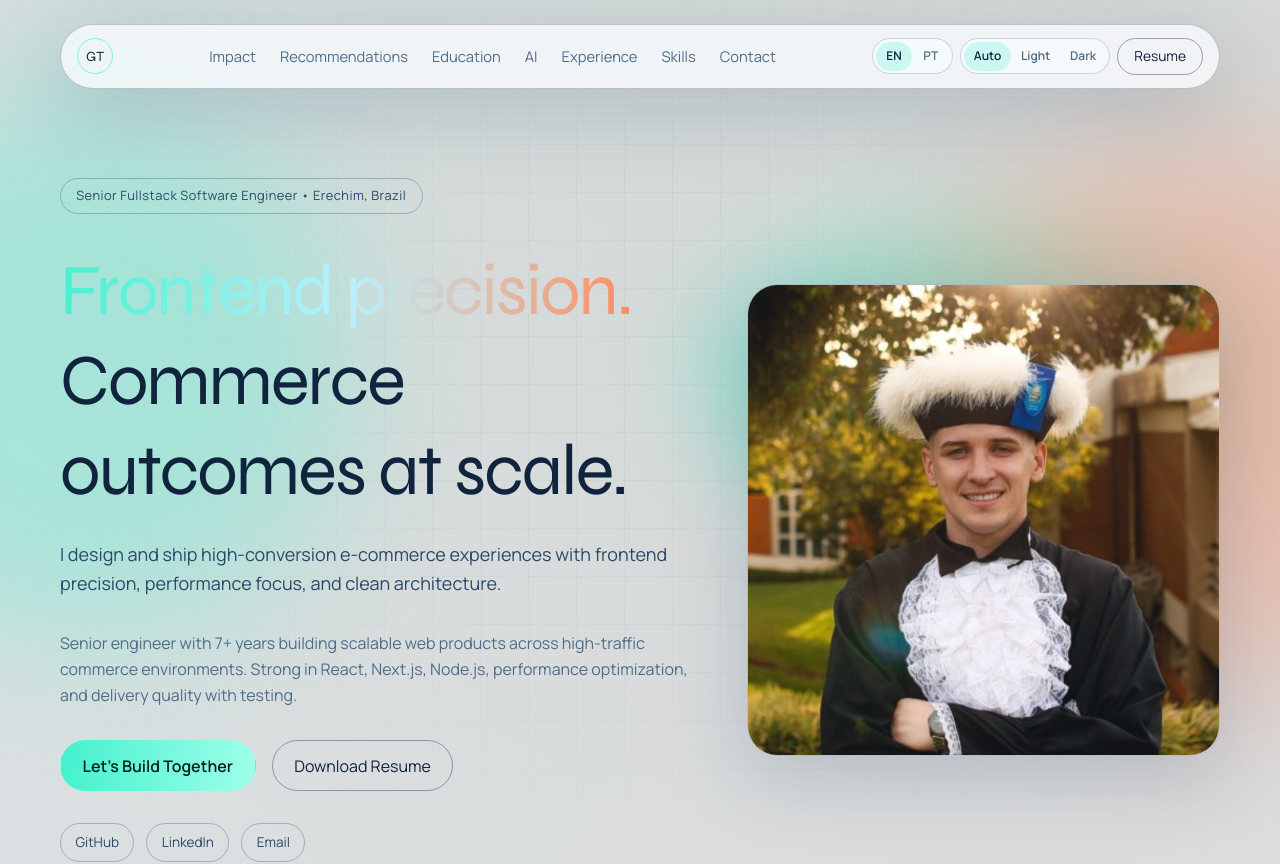
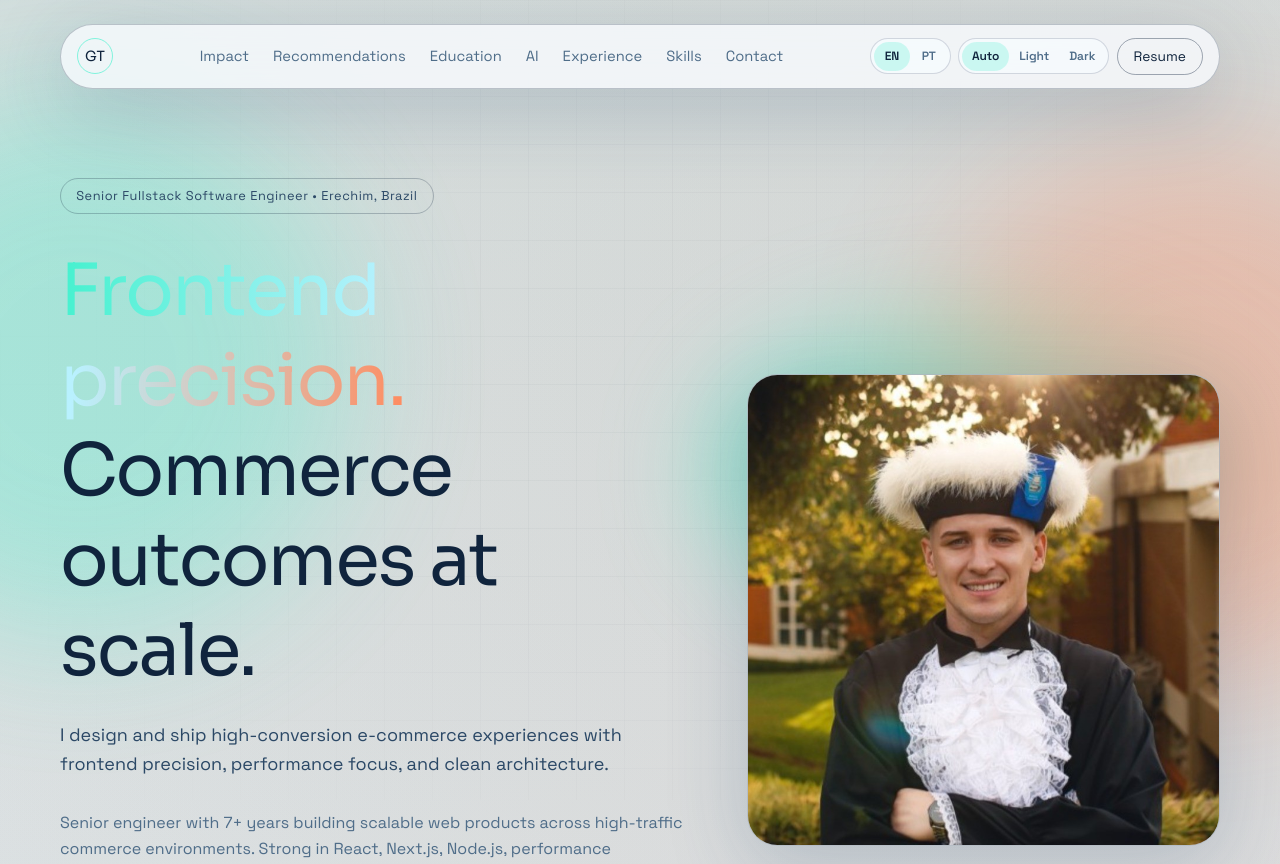
Before and after one commit to guztartas/gustavo-frontend-portfolio, a Next.js app: page / in a window 1280 px wide. Shown: the top 864 px of the page. Built offline with nearby package versions, Linux system fonts and the light colour scheme.

Commit message:
new font

```diff
--- a/src/app/layout.tsx
+++ b/src/app/layout.tsx
@@ -1,14 +1,14 @@
 import type { Metadata } from "next";
-import { Manrope, Syne } from "next/font/google";
+import { Sora, Space_Grotesk } from "next/font/google";
 import Script from "next/script";
 import "./globals.css";
 
-const bodyFont = Manrope({
+const bodyFont = Space_Grotesk({
   variable: "--font-body",
   subsets: ["latin"],
 });
 
-const displayFont = Syne({
+const displayFont = Sora({
   variable: "--font-display",
   subsets: ["latin"],
 });
```
